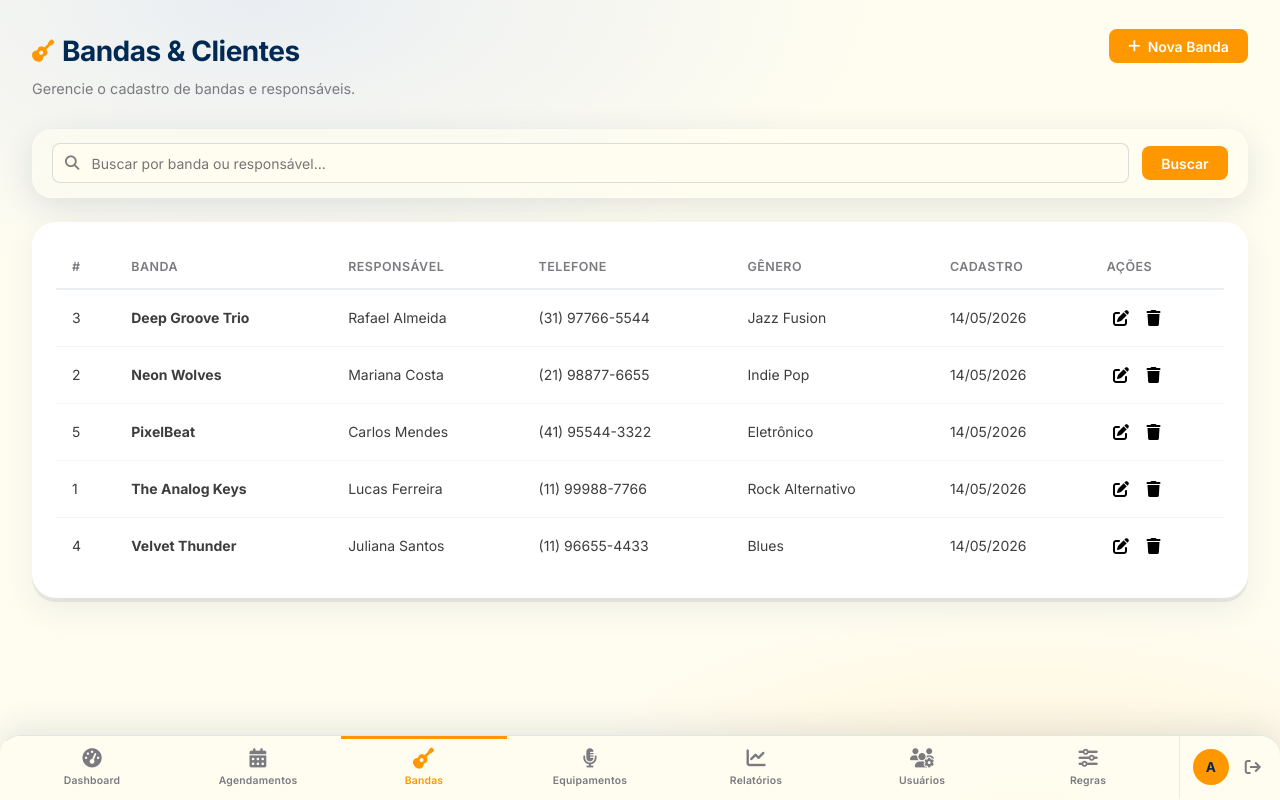
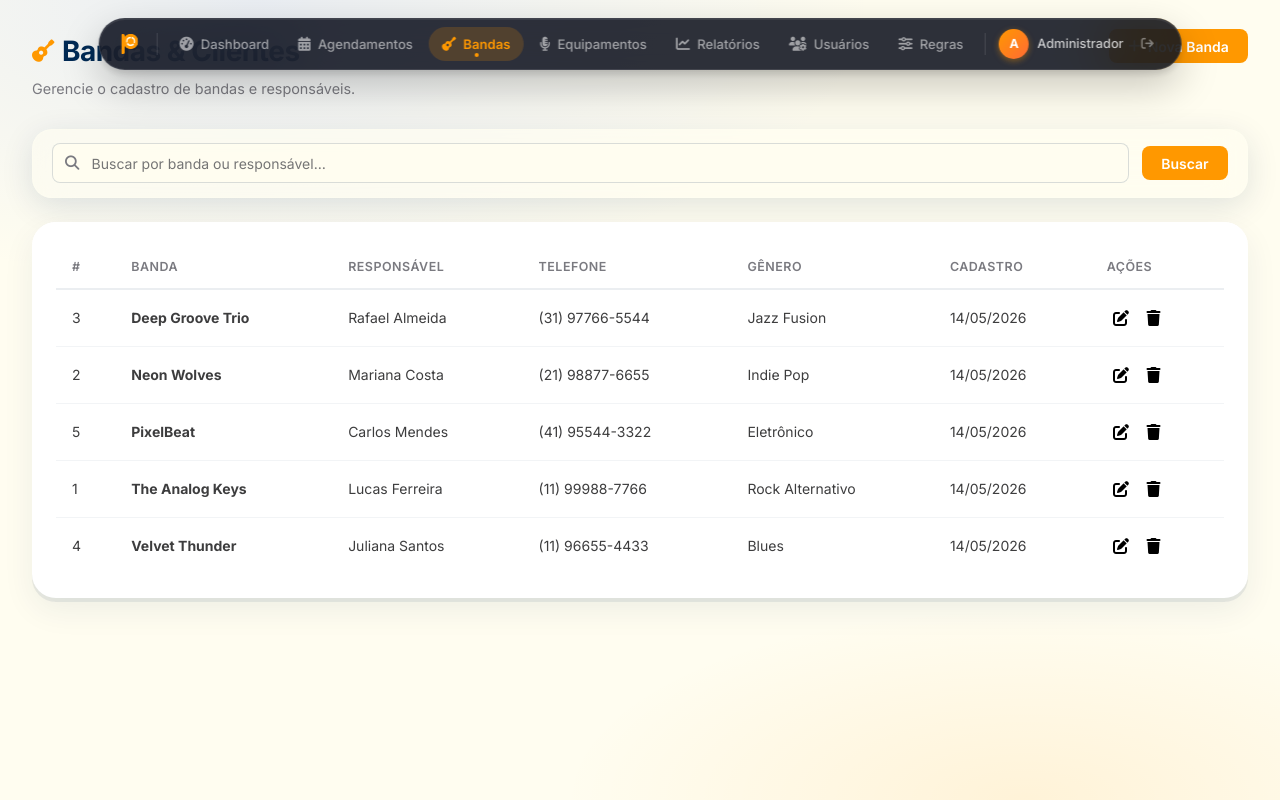
Before and after one commit to berelels/pulse, a PHP site: page /pulse/bandas.php in a window 1280 px wide. Run offline with PHP 8.4, Linux system fonts and the light colour scheme; a user stored in the database is signed in; data comes from the database, SQL or seed files in the repository.

Commit message:
Update UI to Dynamic Island, adjust Login layout 50/50, fix admin password hash, and update README for XAMPP

```diff
--- a/assets/css/style.css
+++ b/assets/css/style.css
@@ -28,9 +28,11 @@
   --text-secondary: #3d3d3e;
   --text-muted:     #7a7a80;
 
-  /* Sidebar */
-  --sidebar-bg:     rgba(0, 42, 84, 0.92);
-  --sidebar-width:  240px;
+  /* Dynamic Island */
+  --di-bg:          rgba(16, 20, 32, 0.88);
+  --di-border:      rgba(255, 255, 255, 0.10);
+  --di-height:      52px;
+  --di-top:         18px;
 
   /* Bordas */
   --radius-sm:   8px;
@@ -55,7 +57,7 @@ body {
   color: var(--text-primary);
   line-height: 1.6;
   min-height: 100vh;
-  display: flex;
+  display: block;
   background-image:
     radial-gradient(ellipse 80% 60% at 20% 0%, rgba(138, 168, 255, 0.18) 0%, transparent 60%),
     radial-gradient(ellipse 60% 40% at 80% 100%, rgba(255, 152, 0, 0.10) 0%, transparent 60%);
@@ -79,121 +81,176 @@ img { max-width: 100%; }
 }
 
 /* ================================================================
-   4. LAYOUT: SIDEBAR + MAIN
+   4. DYNAMIC ISLAND NAV
    ================================================================ */
-.sidebar {
+
+/* Wrapper posicionado no topo */
+.di-wrapper {
   position: fixed;
-  top: 0; left: 0;
-  width: var(--sidebar-width);
-  height: 100vh;
-  display: flex;
-  flex-direction: column;
-  padding: 1.5rem 1rem;
-  background: var(--sidebar-bg);
-  backdrop-filter: blur(24px);
-  -webkit-backdrop-filter: blur(24px);
-  border-right: 1px solid rgba(255,255,255,0.08);
-  border-radius: 0;
-  z-index: 100;
-  transition: var(--transition);
+  top: var(--di-top);
+  left: 50%;
+  transform: translateX(-50%);
+  z-index: 9000;
+  width: max-content;
+  max-width: calc(100vw - 2rem);
 }
 
-.sidebar-logo {
+/* A pílula / island em si */
+.dynamic-island {
   display: flex;
   align-items: center;
-  gap: 0.6rem;
-  padding: 0.5rem 0.6rem 1.5rem;
+  gap: 0;
+  height: var(--di-height);
+  padding: 0 6px;
+  background: var(--di-bg);
+  backdrop-filter: blur(28px) saturate(180%);
+  -webkit-backdrop-filter: blur(28px) saturate(180%);
+  border: 1px solid var(--di-border);
+  border-radius: 99px;
+  box-shadow:
+    0 4px 6px rgba(0,0,0,0.12),
+    0 16px 40px rgba(0,0,0,0.22),
+    inset 0 1px 0 rgba(255,255,255,0.08);
+  transition: box-shadow 0.3s ease;
+}
+.dynamic-island:hover {
+  box-shadow:
+    0 6px 12px rgba(0,0,0,0.18),
+    0 24px 56px rgba(0,0,0,0.28),
+    inset 0 1px 0 rgba(255,255,255,0.10);
+}
+
+/* Brand / Logo */
+.di-brand {
+  display: flex;
+  align-items: center;
+  gap: 0.4rem;
+  padding: 0 0.9rem 0 0.8rem;
   color: #fff;
   font-weight: 700;
-  font-size: 1.4rem;
-  letter-spacing: -0.5px;
+  font-size: 0.95rem;
+  letter-spacing: -0.3px;
+  white-space: nowrap;
+  flex-shrink: 0;
 }
-.sidebar-logo i {
+.di-brand i {
   color: var(--clr-orange);
-  font-size: 1.6rem;
+  font-size: 1.1rem;
+}
+.di-brand-name {
+  color: #fff;
 }
 
-.sidebar-nav {
-  display: flex;
-  flex-direction: column;
-  gap: 0.2rem;
-  flex: 1;
+/* Divider vertical */
+.di-divider {
+  width: 1px;
+  height: 22px;
+  background: rgba(255,255,255,0.12);
+  flex-shrink: 0;
+  margin: 0 2px;
 }
 
-.nav-item {
+/* Nav tabs container */
+.di-tabs {
   display: flex;
   align-items: center;
-  gap: 0.7rem;
-  padding: 0.65rem 0.85rem;
-  color: rgba(255,255,255,0.65);
-  border-radius: var(--radius-sm);
-  font-size: 0.9rem;
-  font-weight: 450;
-  transition: var(--transition);
+  gap: 2px;
+  padding: 0 6px;
 }
-.nav-item i { width: 18px; text-align: center; font-size: 1rem; }
-.nav-item:hover {
+
+/* Individual tab */
+.di-tab {
+  display: flex;
+  align-items: center;
+  gap: 0.45rem;
+  padding: 0.4rem 0.85rem;
+  border-radius: 99px;
+  color: rgba(255,255,255,0.55);
+  font-size: 0.82rem;
+  font-weight: 500;
+  white-space: nowrap;
+  text-decoration: none;
+  transition: all 0.2s ease;
+  position: relative;
+}
+.di-tab i {
+  font-size: 0.88rem;
+  flex-shrink: 0;
+}
+.di-tab-label {
+  /* Labels visíveis por padrão — some em telas pequenas */
+}
+.di-tab:hover {
+  color: rgba(255,255,255,0.9);
   background: rgba(255,255,255,0.08);
-  color: #fff;
 }
-.nav-item.active {
-  background: rgba(255, 152, 0, 0.15);
-  color: var(--clr-orange);
+.di-tab--active {
+  background: rgba(255, 152, 0, 0.18);
+  color: var(--clr-orange) !important;
   font-weight: 600;
 }
-.nav-item.active i { color: var(--clr-orange); }
+.di-tab--active::after {
+  content: '';
+  position: absolute;
+  bottom: 4px;
+  left: 50%;
+  transform: translateX(-50%);
+  width: 4px;
+  height: 4px;
+  border-radius: 50%;
+  background: var(--clr-orange);
+}
 
-.sidebar-footer {
-  padding-top: 1rem;
-  border-top: 1px solid rgba(255,255,255,0.08);
+/* User section */
+.di-user {
   display: flex;
   align-items: center;
-  gap: 0.6rem;
+  gap: 0.5rem;
+  padding: 0 0.8rem 0 0.7rem;
 }
-
-.user-chip {
-  display: flex;
-  align-items: center;
-  gap: 0.55rem;
-  flex: 1;
-  min-width: 0;
-}
-.user-avatar {
-  width: 36px; height: 36px;
+.di-avatar {
+  width: 30px;
+  height: 30px;
   border-radius: 50%;
-  background: var(--clr-orange);
-  color: var(--clr-navy);
+  background: linear-gradient(135deg, var(--clr-orange), #ff6b35);
+  color: #fff;
   font-weight: 700;
-  font-size: 0.85rem;
+  font-size: 0.78rem;
   display: flex;
   align-items: center;
   justify-content: center;
   flex-shrink: 0;
+  box-shadow: 0 2px 6px rgba(255,152,0,0.4);
 }
-.user-avatar.sm { width: 28px; height: 28px; font-size: 0.75rem; }
-.user-info { display: flex; flex-direction: column; min-width: 0; }
-.user-name {
-  color: #fff;
-  font-size: 0.82rem;
-  font-weight: 600;
+.di-username {
+  color: rgba(255,255,255,0.75);
+  font-size: 0.8rem;
+  font-weight: 500;
   white-space: nowrap;
-  overflow: hidden;
-  text-overflow: ellipsis;
 }
-.user-role { color: rgba(255,255,255,0.45); font-size: 0.72rem; }
+.di-logout {
+  display: flex;
+  align-items: center;
+  justify-content: center;
+  width: 28px;
+  height: 28px;
+  border-radius: 50%;
+  color: rgba(255,255,255,0.4);
+  font-size: 0.78rem;
+  transition: var(--transition);
+  text-decoration: none;
+  margin-left: 2px;
+}
+.di-logout:hover {
+  background: rgba(255,107,107,0.18);
+  color: #ff6b6b;
+}
 
-.btn-logout {
-  color: rgba(255,255,255,0.45);
-  padding: 0.4rem;
-  border-radius: var(--radius-sm);
-  transition: var(--transition);
-}
-.btn-logout:hover { color: #ff6b6b; background: rgba(255,107,107,0.1); }
-
+/* Main content — espaço para a island */
 .main-content {
-  margin-left: var(--sidebar-width);
+  margin-left: 0;
   flex: 1;
-  padding: 2rem 2.5rem;
+  padding: calc(var(--di-top) + var(--di-height) + 1.5rem) 2.5rem 2rem;
   min-height: 100vh;
   overflow-x: hidden;
 }
--- a/database/init.sql
+++ b/database/init.sql
@@ -92,10 +92,9 @@ CREATE TABLE IF NOT EXISTS regras_negocio (
 -- DADOS DE EXEMPLO
 -- =============================================================
 
--- Usuário admin  (senha plain: admin123 — gere o hash em /scripts/gerar_hash.php)
--- Hash bcrypt de 'admin123':
+-- Usuário admin  (senha plain: admin123)
 INSERT INTO usuarios (nome, email, senha, is_admin) VALUES
-  ('Administrador', 'admin@pulse.studio', '$2y$10$92IXUNpkjO0rOQ5byMi.Ye4oKoEa3Ro9llC/.og/at2.uheWG/igi', 1);
+  ('Administrador', 'admin@pulse.studio', 'admin123', 1);
 
 -- Bandas
 INSERT INTO bandas (nome_banda, responsavel, telefone, genero) VALUES
--- a/includes/head.php
+++ b/includes/head.php
@@ -8,9 +8,9 @@
   <link rel="preconnect" href="https://fonts.googleapis.com">
   <link href="https://fonts.googleapis.com/css2?family=Inter:wght@300;400;500;600;700;800&display=swap" rel="stylesheet">
   <link rel="stylesheet" href="https://cdnjs.cloudflare.com/ajax/libs/font-awesome/6.5.0/css/all.min.css">
-  <link rel="stylesheet" href="assets/css/style.css">
+  <link rel="stylesheet" href="assets/css/style.css?v=<?= time() ?>">
   <?php if (($pageTitle ?? '') === 'Login'): ?>
-  <link rel="stylesheet" href="assets/css/login.css">
+  <link rel="stylesheet" href="assets/css/login.css?v=<?= time() ?>">
   <?php else: ?>
   <link rel="stylesheet" href="assets/css/app.css">
   <?php endif; ?>
--- a/includes/nav.php
+++ b/includes/nav.php
@@ -1,53 +1,56 @@
 <?php
 /**
  * PULSE — includes/nav.php
- * Barra lateral de navegação reutilizável.
- * Inclua no topo de cada página interna após requireAuth().
+ * Dynamic Island: pill flutuante no topo com abas de navegação.
  */
 $paginaAtual = basename($_SERVER['PHP_SELF'], '.php');
 $usuario = usuarioLogado();
+
+$navItems = [
+  ['href' => 'dashboard.php',    'page' => 'dashboard',    'icon' => 'fa-gauge-high',         'label' => 'Dashboard'],
+  ['href' => 'agendamentos.php', 'page' => 'agendamentos', 'icon' => 'fa-calendar-days',       'label' => 'Agendamentos'],
+  ['href' => 'bandas.php',       'page' => 'bandas',       'icon' => 'fa-guitar',              'label' => 'Bandas'],
+  ['href' => 'equipamentos.php', 'page' => 'equipamentos', 'icon' => 'fa-microphone-lines',    'label' => 'Equipamentos'],
+  ['href' => 'relatorios.php',   'page' => 'relatorios',   'icon' => 'fa-chart-line',          'label' => 'Relatórios'],
+];
+if ($usuario['is_admin']) {
+  $navItems[] = ['href' => 'usuarios.php', 'page' => 'usuarios', 'icon' => 'fa-users-gear', 'label' => 'Usuários'];
+  $navItems[] = ['href' => 'regras.php',   'page' => 'regras',   'icon' => 'fa-sliders',    'label' => 'Regras'];
+}
 ?>
-<aside class="sidebar glass">
-  <div class="sidebar-logo">
-    <i class="fa-solid fa-circle-waveform-lines"></i>
-    <span>Pulse</span>
-  </div>
 
-  <nav class="sidebar-nav">
-    <a href="dashboard.php"     class="nav-item <?= $paginaAtual === 'dashboard'     ? 'active' : '' ?>">
-      <i class="fa-solid fa-gauge-high"></i><span>Dashboard</span>
-    </a>
-    <a href="agendamentos.php"  class="nav-item <?= $paginaAtual === 'agendamentos'  ? 'active' : '' ?>">
-      <i class="fa-solid fa-calendar-days"></i><span>Agendamentos</span>
-    </a>
-    <a href="bandas.php"        class="nav-item <?= $paginaAtual === 'bandas'        ? 'active' : '' ?>">
-      <i class="fa-solid fa-guitar"></i><span>Bandas</span>
-    </a>
-    <a href="equipamentos.php"  class="nav-item <?= $paginaAtual === 'equipamentos'  ? 'active' : '' ?>">
-      <i class="fa-solid fa-microphone-lines"></i><span>Equipamentos</span>
-    </a>
-    <a href="relatorios.php"    class="nav-item <?= $paginaAtual === 'relatorios'    ? 'active' : '' ?>">
-      <i class="fa-solid fa-chart-line"></i><span>Relatórios</span>
-    </a>
-    <?php if ($usuario['is_admin']): ?>
-    <a href="usuarios.php"      class="nav-item <?= $paginaAtual === 'usuarios'      ? 'active' : '' ?>">
-      <i class="fa-solid fa-users-gear"></i><span>Usuários</span>
-    </a>
-    <a href="regras.php"        class="nav-item <?= $paginaAtual === 'regras'        ? 'active' : '' ?>">
-      <i class="fa-solid fa-sliders"></i><span>Regras</span>
-    </a>
-    <?php endif; ?>
+<header class="di-wrapper">
+  <nav class="dynamic-island" id="dynamicIsland" role="navigation" aria-label="Navegação principal">
+
+    <!-- Logo / Brand -->
+    <div class="di-brand">
+      <img src="assets/img/pulse_logo1.svg" alt="Pulse Logo" style="height: 22px;">
+    </div>
+
+    <div class="di-divider"></div>
+
+    <!-- Nav Tabs -->
+    <div class="di-tabs">
+      <?php foreach ($navItems as $item): ?>
+        <a href="<?= $item['href'] ?>"
+           class="di-tab <?= $paginaAtual === $item['page'] ? 'di-tab--active' : '' ?>"
+           title="<?= $item['label'] ?>">
+          <i class="fa-solid <?= $item['icon'] ?>"></i>
+          <span class="di-tab-label"><?= $item['label'] ?></span>
+        </a>
+      <?php endforeach; ?>
+    </div>
+
+    <div class="di-divider"></div>
+
+    <!-- User + Logout -->
+    <div class="di-user">
+      <div class="di-avatar"><?= mb_strtoupper(mb_substr($usuario['nome'], 0, 1)) ?></div>
+      <span class="di-username"><?= htmlspecialchars(explode(' ', $usuario['nome'])[0]) ?></span>
+      <a href="logout.php" class="di-logout" title="Sair">
+        <i class="fa-solid fa-arrow-right-from-bracket"></i>
+      </a>
+    </div>
 
   </nav>
-
-  <div class="sidebar-footer">
-    <div class="user-chip">
-      <div class="user-avatar"><?= mb_strtoupper(mb_substr($usuario['nome'], 0, 1)) ?></div>
-      <div class="user-info">
-        <span class="user-name"><?= htmlspecialchars($usuario['nome']) ?></span>
-        <span class="user-role"><?= $usuario['is_admin'] ? 'Administrador' : 'Colaborador' ?></span>
-      </div>
-    </div>
-    <a href="logout.php" class="btn-logout" title="Sair"><i class="fa-solid fa-arrow-right-from-bracket"></i></a>
-  </div>
-</aside>
+</header>
```
Also changed, not shown: other parts of assets/css/style.css (+11 -14 lines), assets/css/login.css (+7 -2 lines), css/style.css (+150 -96 lines), templates/login.php (+6 -5 lines), README.md, assets/img/pulse_logo1.svg (added), assets/img/pulse_logo2.svg (added).
